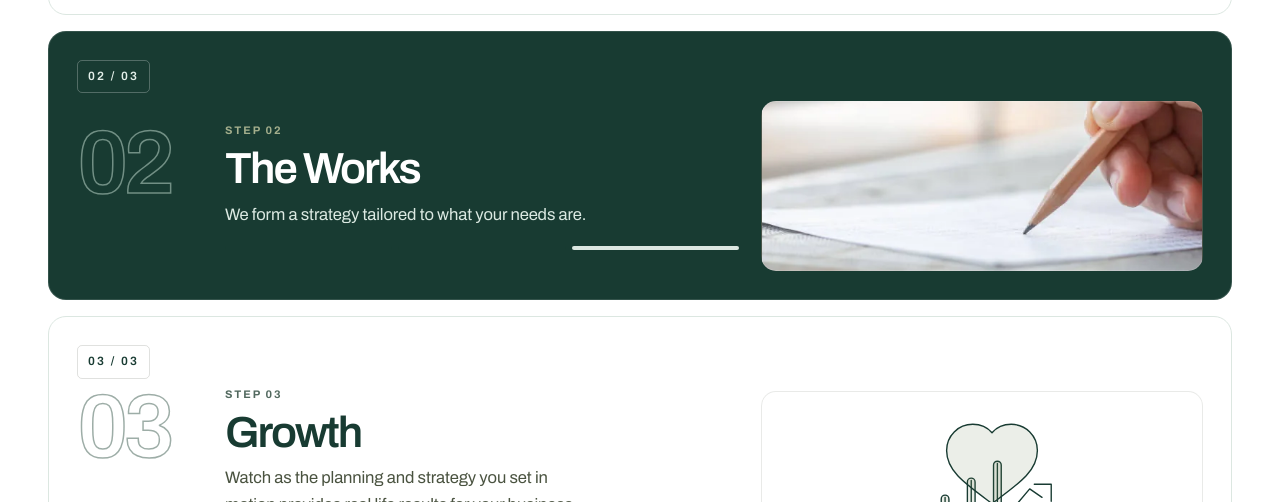
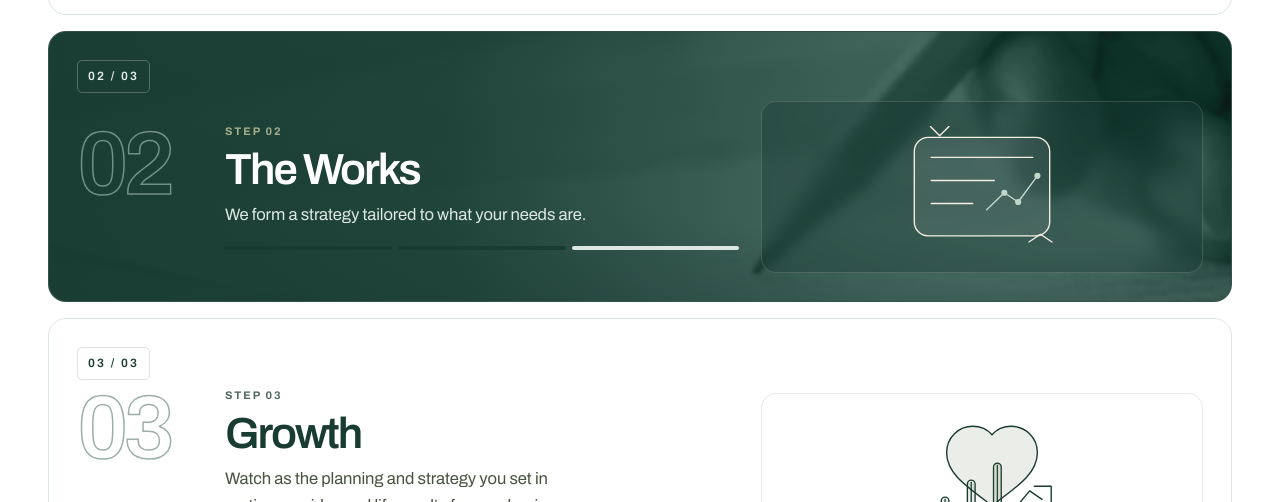
Before and after one commit to Andrew-Isaac-media/Alic-Media, a plain HTML site: page process/index.html in a window 1280 px wide. Shown: the part 711-1213 px from the top of the page. Drawn offline with Linux system fonts and the light colour scheme.

Commit message:
Update index.html

```diff
--- a/process/index.html
+++ b/process/index.html
@@ -138,8 +138,12 @@
 .step-art svg{width:min(100%,200px)}
 @media(max-width:980px){.step-art{min-height:140px}.slide .big-num{font-size:clamp(52px,14vw,80px)}.page-hero.process-hero{padding-top:110px}}
 
-.slide .step-art.step-art-photo,.slide.dark .step-art.step-art-photo{background:#303c30 url("../assets/img/process-strategy-planning.webp") center/cover no-repeat;overflow:hidden}
-.slide .step-art.step-art-photo svg{display:none}
+/* Step 02: the photo is blended into the whole card, toned green and darkened so the text stays crisp */
+.slide.slide-photo{position:relative;overflow:hidden;isolation:isolate;background:#183B32}
+.slide.slide-photo::before{content:"";position:absolute;inset:-12px;z-index:-2;background:url("../assets/img/process-strategy-planning.webp") 78% 55%/cover no-repeat;filter:grayscale(1) contrast(1.15) brightness(.62) blur(1.5px);mix-blend-mode:luminosity;opacity:.9}
+.slide.slide-photo::after{content:"";position:absolute;inset:0;z-index:-1;background:linear-gradient(90deg,rgba(24,59,50,.97) 0%,rgba(24,59,50,.9) 34%,rgba(24,59,50,.55) 68%,rgba(24,59,50,.35) 100%),radial-gradient(120% 90% at 85% 40%,transparent 40%,rgba(10,26,22,.45) 100%)}
+.slide.slide-photo .step-art{background:rgba(24,59,50,.38);border:1px solid rgba(244,237,225,.16);-webkit-backdrop-filter:blur(6px);backdrop-filter:blur(6px)}
+@media(max-width:980px){.slide.slide-photo::before{background-position:70% 80%}.slide.slide-photo::after{background:linear-gradient(180deg,rgba(24,59,50,.97) 0%,rgba(24,59,50,.88) 45%,rgba(24,59,50,.5) 100%)}}
 </style>
 <script type="application/ld+json">{
  "@context": "https://schema.org",
@@ -235,7 +239,7 @@
     </div>
   </div>
 </section>
-<section class="slide dark" aria-labelledby="step-2">
+<section class="slide dark slide-photo" aria-labelledby="step-2">
   <span class="slide-count">02 / 03</span>
   <div class="step-layout">
     <div class="step-copy">
@@ -247,7 +251,7 @@
         <div class="timeline" aria-hidden="true"><span class="on"></span><span class="on"></span><span class=""></span></div>
       </div>
     </div>
-    <div class="step-art step-art-photo" aria-hidden="true">
+    <div class="step-art" aria-hidden="true">
       <svg viewBox="0 0 260 220">
         <rect x="42" y="46" width="176" height="128" rx="18" class="art-fill"></rect>
         <path d="M64 72h132M64 102h82M64 132h54" class="art-stroke"></path>
```
